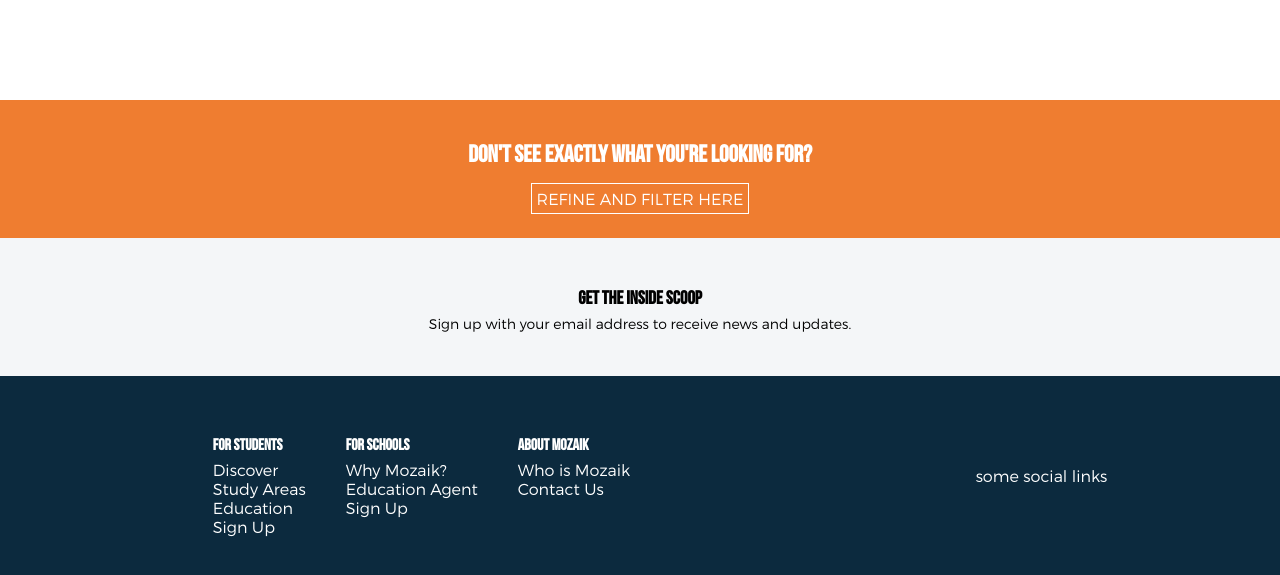
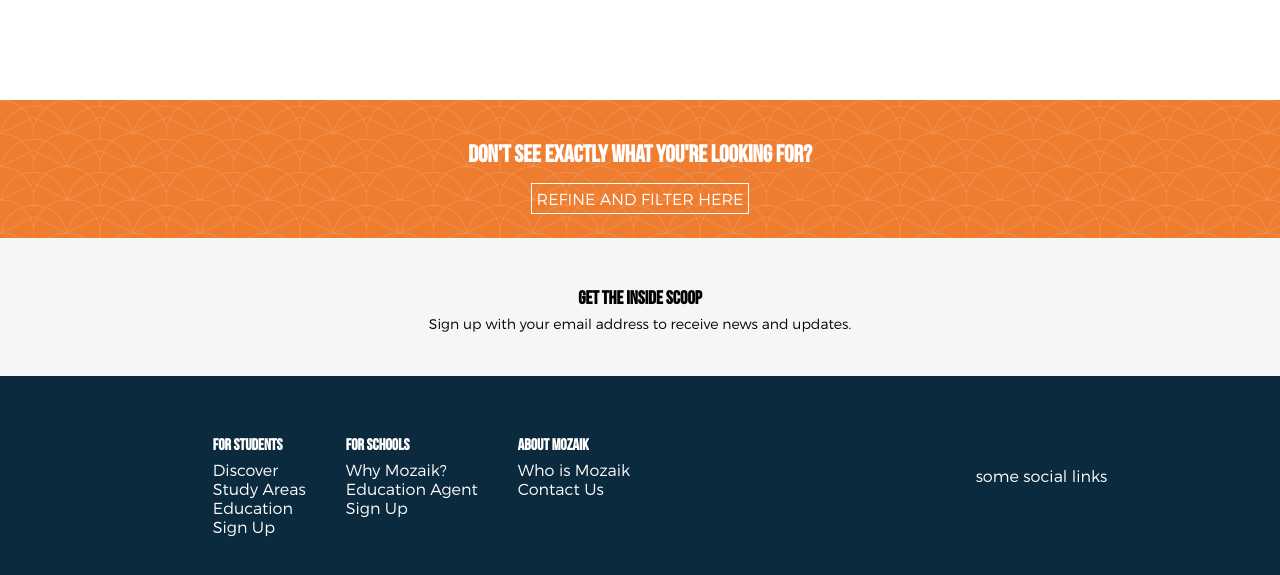
Before and after one commit to jcerexhe/mozaik, a Node server app: template views/home.pug in a window 1280 px wide. Shown: the top 575 px of the page. Run offline with Node 20, Linux system fonts and the light colour scheme; the template is opened without the code that fills it, so the values that code supplies are empty; some libraries are stand-ins or nearby versions.

Commit message:
add patterns to app and pattern search box

```diff
--- a/public/dist/style.css
+++ b/public/dist/style.css
@@ -182,7 +182,21 @@
   padding-bottom: 30px;
   color: #FFFFFF;
   text-align: center;
-  text-transform: uppercase; }
+  text-transform: uppercase;
+  position: relative; }
+
+.extended-search:before {
+  content: ' ';
+  display: block;
+  position: absolute;
+  overflow: hidden;
+  width: 100%;
+  height: 100%;
+  filter: invert(1);
+  background-image: url(/images/patterns/pattern-2.png);
+  background-size: 200px 200px;
+  margin-top: -20px;
+  opacity: 0.25; }
 
 .extended-search > a {
   color: #FFFFFF;
--- a/public/sass/modules/home.scss
+++ b/public/sass/modules/home.scss
@@ -5,6 +5,20 @@
   color: $white;
   text-align: center;
   text-transform: uppercase;
+  position: relative;
+}
+.extended-search:before {
+  content: ' ';
+  display: block;
+  position: absolute;
+  overflow: hidden;
+  width: 100%;
+  height: 100%;
+  filter: invert(1);
+  background-image: url(/images/patterns/pattern-2.png);
+  background-size: 200px 200px;
+  margin-top: -20px;
+  opacity: 0.25;
 }
 .extended-search > a {
   color: $white;
```
Also changed, not shown: public/images/patterns/pattern-1.png (added), public/images/patterns/pattern-2.png (added), public/images/patterns/pattern-3.png (added), public/images/patterns/pattern-4.png (added), public/images/patterns/pattern-5.png (added), public/images/patterns/pattern-6.png (added), 1 other file.
